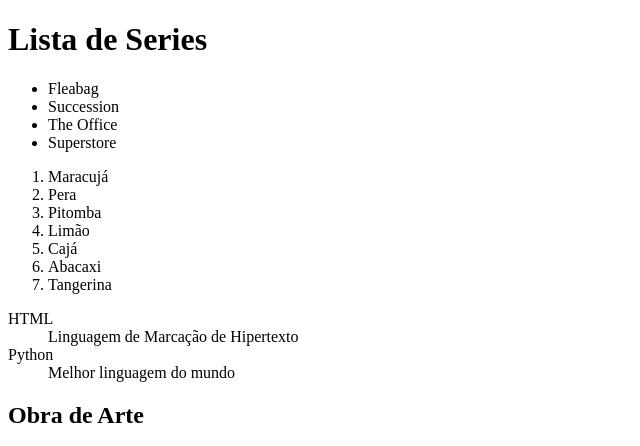
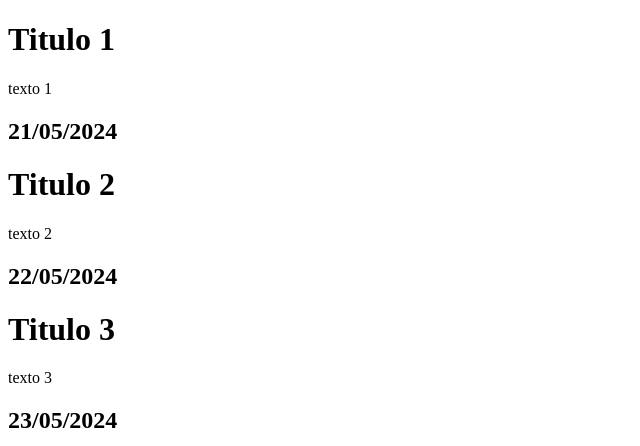
Before and after one commit to anamariagds/PythonWebMaio, a Flask app: page / in a window 1280 px wide. Shown: the top 446 px of the page, without its empty margins (0-640 px from the left). Run offline with Flask 3, Linux system fonts and the light colour scheme.

Commit message:
Estrutura de seleção, repetição e criação de variáveis

```diff
--- a/templates/ola.html
+++ b/templates/ola.html
@@ -3,36 +3,15 @@
 <head>
     <meta charset="UTF-8">
     <meta name="viewport" content="width=device-width, initial-scale=1.0">
-    <title>Document</title>
+    <title>Aula 22/05 </title>
 </head>
 <body>
-    <h1>Lista de Series</h1>
-    <ul>
-        <li>Fleabag</li>
-        <li>Succession</li>
-        <li>The Office</li>
-        <li>Superstore</li>
-    </ul>
-    <ol>
-        <li>Maracujá</li>
-        <li>Pera</li>
-        <li>Pitomba</li>
-        <li>Limão</li>
-        <li>Cajá</li>
-        <li>Abacaxi</li>
-        <li>Tangerina</li>
 
-    </ol>
-
-    <dl>
-    <dt>HTML</dt>
-    <dd>Linguagem de Marcação de Hipertexto</dd>
-    <dt>Python</dt>
-    <dd>Melhor linguagem do mundo</dd>
-    </dl>
-    <h2>Obra de Arte</h2>
-    <img src="https://br.web.img2.acsta.net/c_310_420/pictures/22/04/04/19/23/5965850.png" height="200" width="200" alt="Park Jimin">
-    <a href="https://dev.to/loremimpsu/entendendo-algoritmos-primeira-semana-5fmn/">Clique aqui</a>
+    {% for post in posts%}
+        <h1>{{post.titulo}}</h1>
+        <p>{{post.texto}}</p>
+        <h2>{{post.data_criacao}}</h2>
+    {%endfor%}
 
 </body>
 </html>
```
